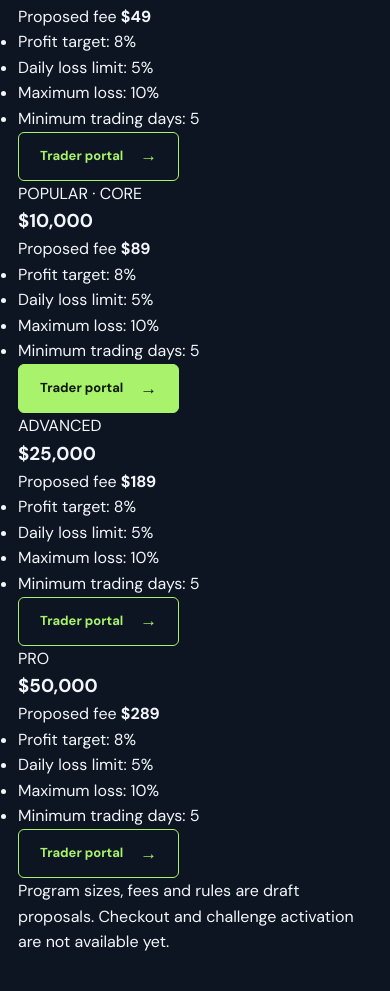
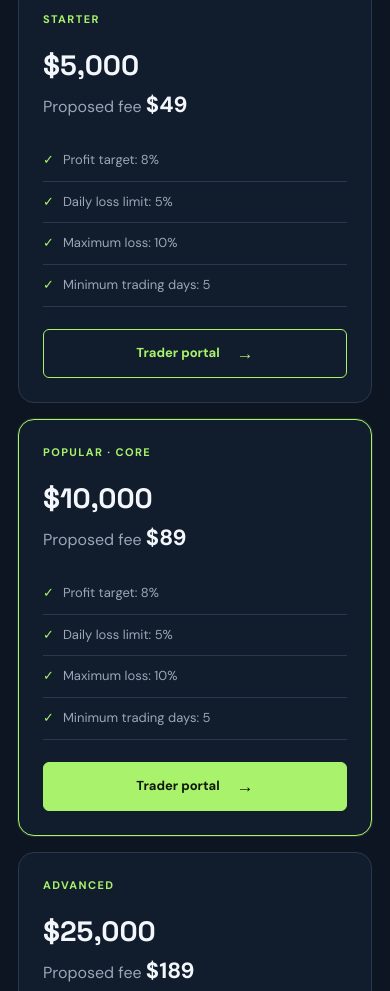
Before and after one commit to lhadjbenfadda8-blip/NEXFUND, a plain HTML site: page public/index.html in a window 390 px wide. Shown: the part 2706-3697 px from the top of the page. Drawn offline with Linux system fonts and the light colour scheme.

Commit message:
Add responsive premium evaluation program card styling

```diff
--- a/public/styles.css
+++ b/public/styles.css
@@ -648,3 +648,16 @@ button { font: inherit; }
   html { scroll-behavior: auto; }
   *, *::before, *::after { transition-duration: .01ms !important; }
 }
+
+/* NEXFUND evaluation cards — draft catalog */
+.program-grid{display:grid;grid-template-columns:repeat(4,minmax(0,1fr));gap:16px;margin-top:38px}
+.program-card{background:var(--panel, #111c2c);border:1px solid var(--line, #29384c);border-radius:16px;padding:24px;display:flex;flex-direction:column;min-width:0}
+.program-card.featured{border-color:var(--accent, #a8f36b);box-shadow:0 0 0 1px rgba(168,243,107,.12);transform:translateY(-6px)}
+.program-tier{font-size:11px;letter-spacing:1.4px;color:var(--accent, #a8f36b);font-weight:700}
+.program-card h3{font:700 clamp(28px,3vw,38px) 'Space Grotesk',sans-serif;margin:18px 0 4px}
+.program-fee{color:var(--muted, #9aa7b8);margin:0 0 18px}.program-fee strong{color:var(--text, #f3f6fa);font-size:22px}
+.program-card ul{list-style:none;padding:0;margin:0 0 22px;flex:1}.program-card li{padding:10px 0;border-bottom:1px solid var(--line, #29384c);font-size:13px;color:var(--muted, #9aa7b8)}
+.program-card li:before{content:'✓';color:var(--accent, #a8f36b);margin-inline-end:9px}.program-card .button{width:100%;justify-content:center}
+.program-disclaimer{text-align:center;color:var(--muted, #9aa7b8);font-size:12px;margin:22px auto 0}
+@media(max-width:1000px){.program-grid{grid-template-columns:repeat(2,minmax(0,1fr))}}
+@media(max-width:600px){.program-grid{grid-template-columns:1fr}.program-card.featured{transform:none}}
```
